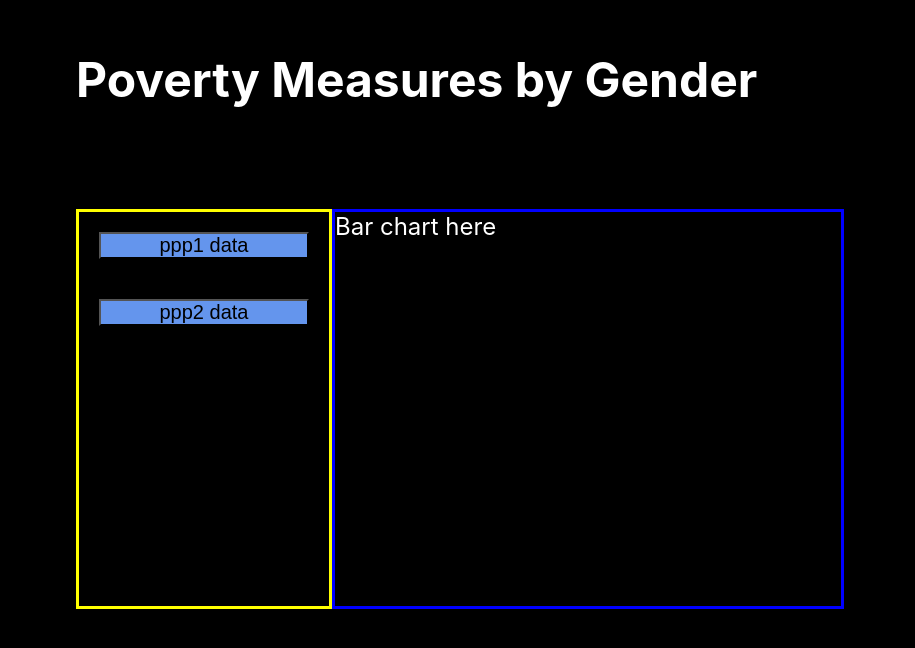
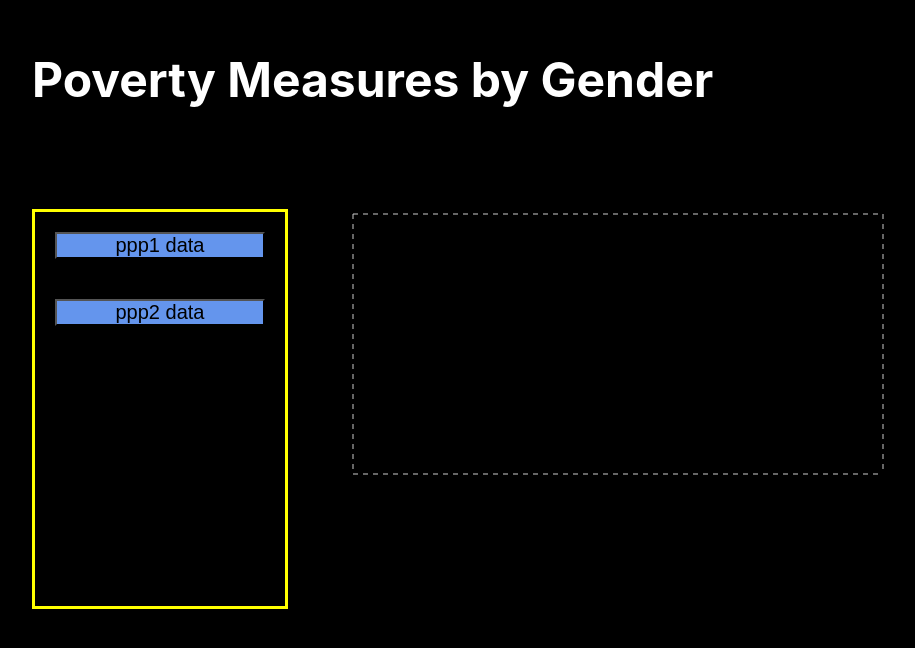
Before and after one commit to solenedel/viz-challenge-2022, a React (Create React App) app: page / in a window 1280 px wide. Shown: the top 648 px of the page, without its empty margins (180-1095 px from the left). Built offline with nearby package versions, Linux system fonts and the light colour scheme.

Commit message:
format data returned by database

```diff
--- a/src/App.jsx
+++ b/src/App.jsx
@@ -4,14 +4,26 @@ import PovertyChart from "./components/PovertyChart";
 import Dropdown from "./components/Dropdown";
 
 function App() {
-  const [data, setData] = useState([]);
+  const [graphData, setGraphData] = useState([]);
+
+  const formatDataToGraph = (data) => {
+    // console.log("DATA TO FORMAT:", data);
+    return data.map((item) => ({
+      ...item,
+      sevpov: (Number(item.sevpov) * 100).toFixed(2),
+      povgap: (Number(item.povgap) * 100).toFixed(2),
+      hc: (Number(item.hc) * 100).toFixed(2),
+    }));
+  };
 
   // request data for ppp1 OR ppp2 from backend
   const getData = (ppp) => {
     axios
       .get(`http://localhost:8081/data/${ppp}`)
       .then((res) => {
-        setData([...res.data]);
+        formatDataToGraph(res.data);
+        console.log("FORMATTED: ", formatDataToGraph(res.data));
+        // setGraphData([...res.data]);
         // console.log(`DATA for ${ppp} `, res);
       })
       .catch((err) => {
@@ -23,7 +35,7 @@ function App() {
       <h1>Poverty Measures by Gender</h1>
       <main>
         <Dropdown getData={getData} />
-        <PovertyChart data={data} />
+        <PovertyChart graphData={graphData} />
       </main>
     </div>
   );
--- a/src/components/PovertyChart.jsx
+++ b/src/components/PovertyChart.jsx
@@ -1,8 +1,16 @@
 import React from "react";
 import { BarChart, Bar, XAxis, YAxis, Tooltip, CartesianGrid } from "recharts";
 
-const PovertyChart = ({ data }) => {
-  return <div id="barchart-section">Bar chart here</div>;
+const PovertyChart = ({ graphData }) => {
+  return (
+    <BarChart width={600} height={300} data={graphData}>
+      <XAxis dataKey="name" stroke="#8884d8" />
+      <YAxis />
+      <Tooltip />
+      <CartesianGrid stroke="#ccc" strokeDasharray="5 5" />
+      <Bar dataKey="uv" fill="#8884d8" barSize={30} />
+    </BarChart>
+  );
 };
 
 export default PovertyChart;
```
